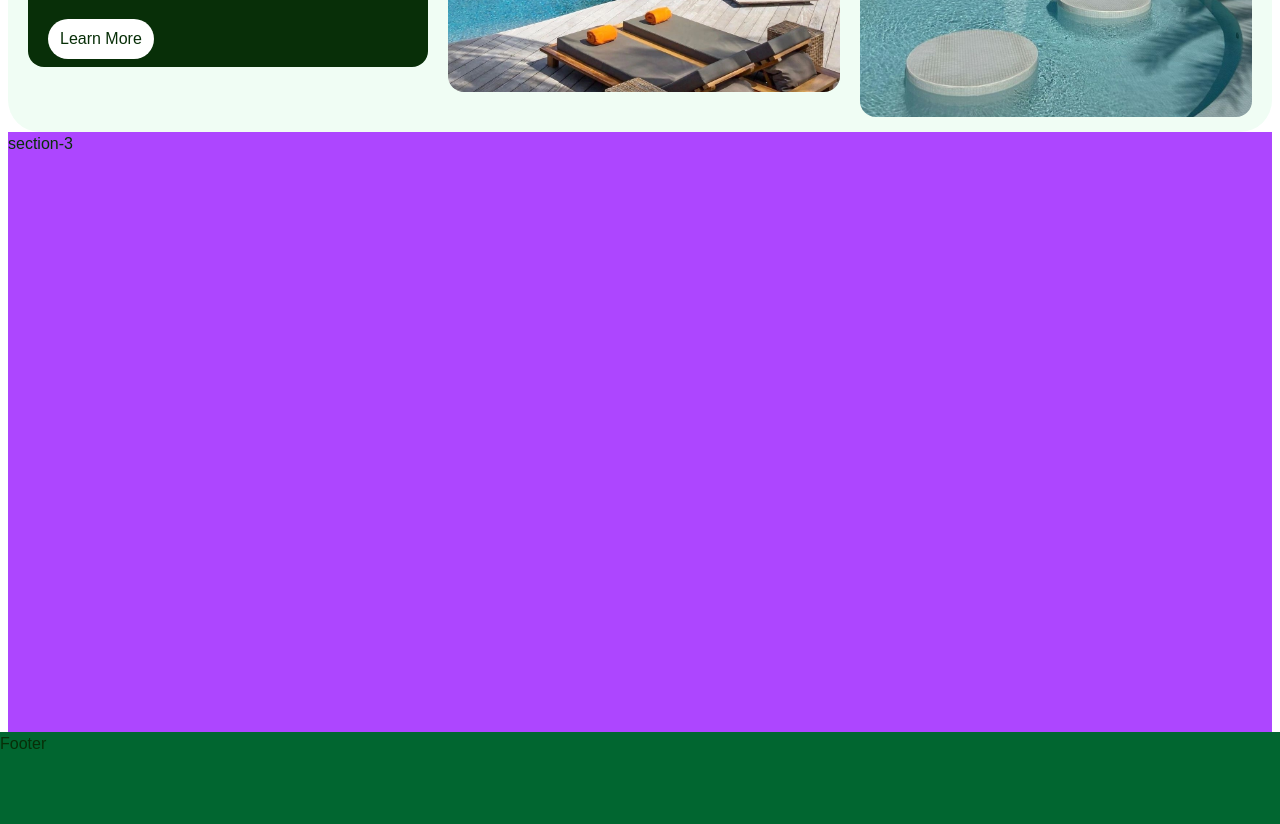
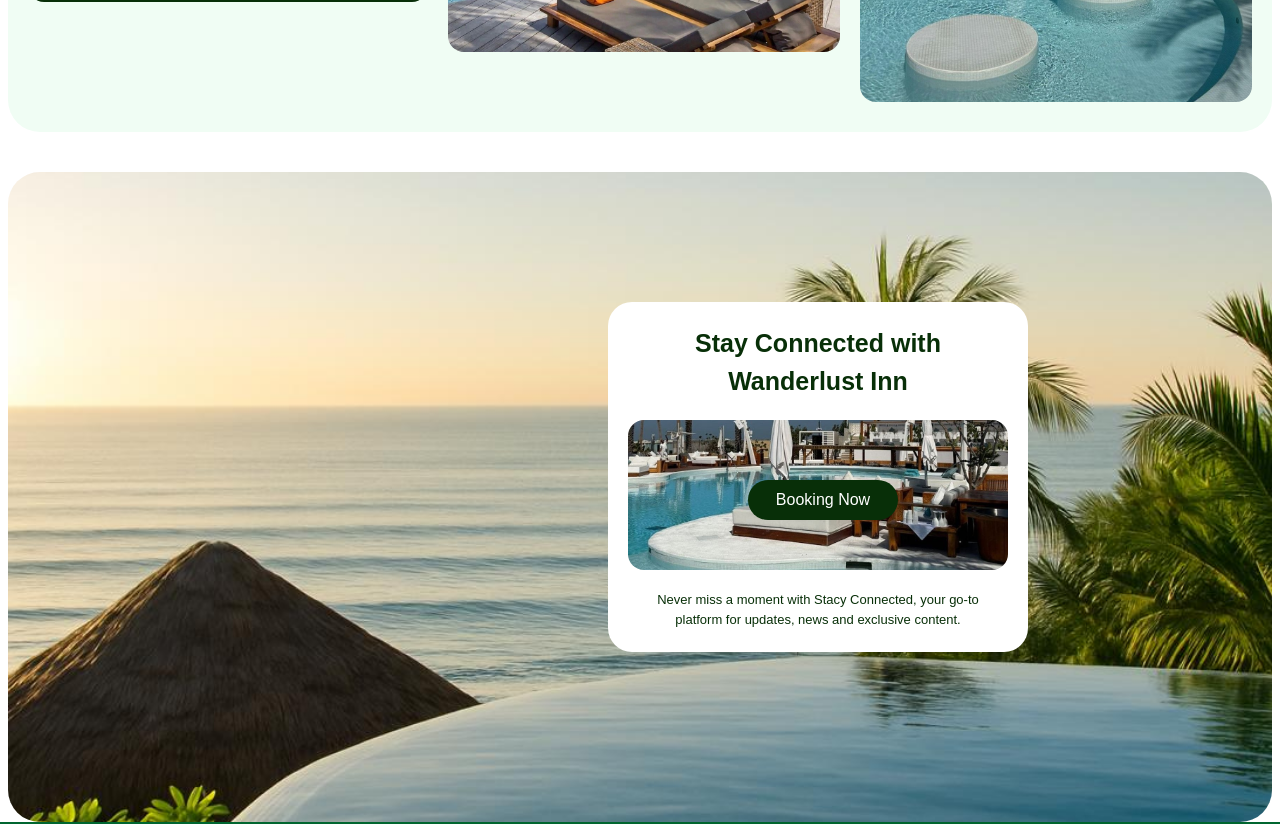
Before and after one commit to Adedejijohn11/Travel-booking, a Next.js app in the folder wanderlust/: page /en in a window 1280 px wide. Shown: the part 1920-2744 px from the top of the page. Built offline with nearby package versions, Linux system fonts and the light colour scheme.

Commit message:
build the sectionThree

```diff
--- a/wanderlust/src/app/[locale]/page.tsx
+++ b/wanderlust/src/app/[locale]/page.tsx
@@ -51,7 +51,7 @@
         <div className="h-[100%] w-[100%] mt-10 bg-green-50 rounded-4xl ">
           <SectionTwo />
         </div>
-        <div className="h-[600px] w-[100%] bg-purple-500">
+        <div className="h-[100%] w-[100%] mt-10">
           <SectionThree />
         </div>
       </div>
--- a/wanderlust/src/components/sections/SectionThree.tsx
+++ b/wanderlust/src/components/sections/SectionThree.tsx
@@ -1,11 +1,45 @@
+import Image from "next/image";
 import React from "react";
 
 const SectionThree = () => {
   return (
-    <div>
-      <section>
-        <h1>section-3</h1>
-      </section>
+    <div className="relative">
+      <div className="h-[650px] w-full rounded-4xl overflow-hidden ">
+        <Image
+          src="/booking-bg.jpg"
+          alt="background-img"
+          width={400}
+          height={50}
+          className="h-full w-full object-cover"
+        />
+      </div>
+      <div className="absolute top-[20%] left-[600px] text-center bg-white h-[350px] w-[420px] flex flex-col justify-center items-center  rounded-3xl">
+        <div className="w-[300px]">
+          <h1 className="text-[25px] font-bold">
+            Stay Connected with Wanderlust Inn
+          </h1>
+        </div>
+        <div className="relative h-[150px] w-[380px]  my-5 overflow-hidden rounded-2xl">
+          <Image
+            src="/about/about-img-2.jpg"
+            alt="background-img"
+            width={400}
+            height={50}
+            className="h-full w-full object-cover"
+          />
+          <div className="absolute top-[40px] left-[120px] ">
+            <button className="mt-5 h-[40px] w-[150px] rounded-full bg-foreground text-white">
+              Booking Now
+            </button>
+          </div>
+        </div>
+        <div className="w-[350px]">
+          <p className="text-[13px]">
+            Never miss a moment with Stacy Connected, your go-to platform for
+            updates, news and exclusive content.
+          </p>
+        </div>
+      </div>
     </div>
   );
 };
--- a/wanderlust/src/components/sections/SectionTwo.tsx
+++ b/wanderlust/src/components/sections/SectionTwo.tsx
@@ -27,8 +27,8 @@
         </div>
       </div>
       {/* --------------------Cards------------------- */}
-      <div className="h-[100%] lg:h-[480px] w-full flex flex-col lg:flex-row items-center lg:items-center justify-center  gap-5 mt-15 ">
-        <div className="relative h-[350px] w-[100%] md:w-[500px]  bg-foreground rounded-2xl overflow-hidden  text-white px-5 pt-3">
+      <div className="h-[100%] lg:h-[480px] w-full flex flex-col lg:flex-row items-center lg:items-start gap-5 mt-15 ">
+        <div className="relative h-[350px] w-[100%] md:w-[500px]  bg-foreground rounded-2xl overflow-hidden text-white px-5 pt-3">
           <h2 className="text-[30px]  xl:text-[35px]">
             Unforgettable Stays,
             <br /> Unbeatable Offers
@@ -51,7 +51,6 @@
           />
         </div>
         <div className="h-[350px] lg:h-[450px] w-[100%] md:w-[500px]  rounded-2xl overflow-hidden">
-          {" "}
           <Image
             src="/about/about-img-2.jpg"
             alt="background-img"
```
Also changed, not shown: wanderlust/public/booking-bg.jpg (added).
